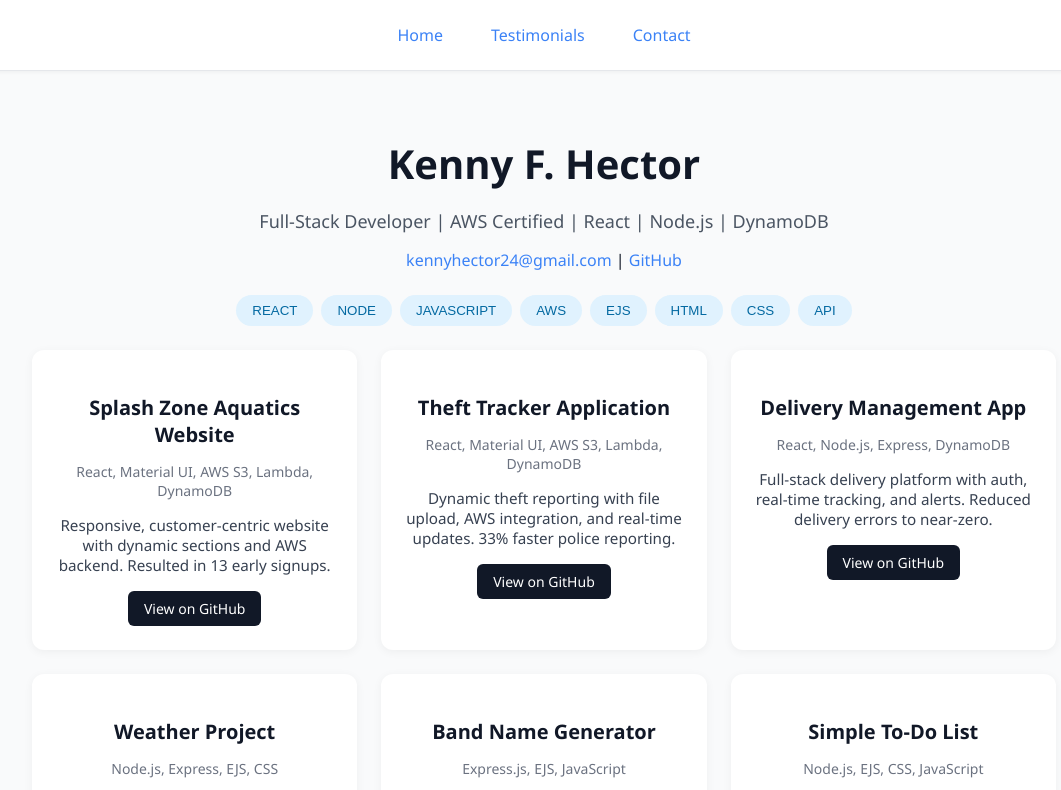
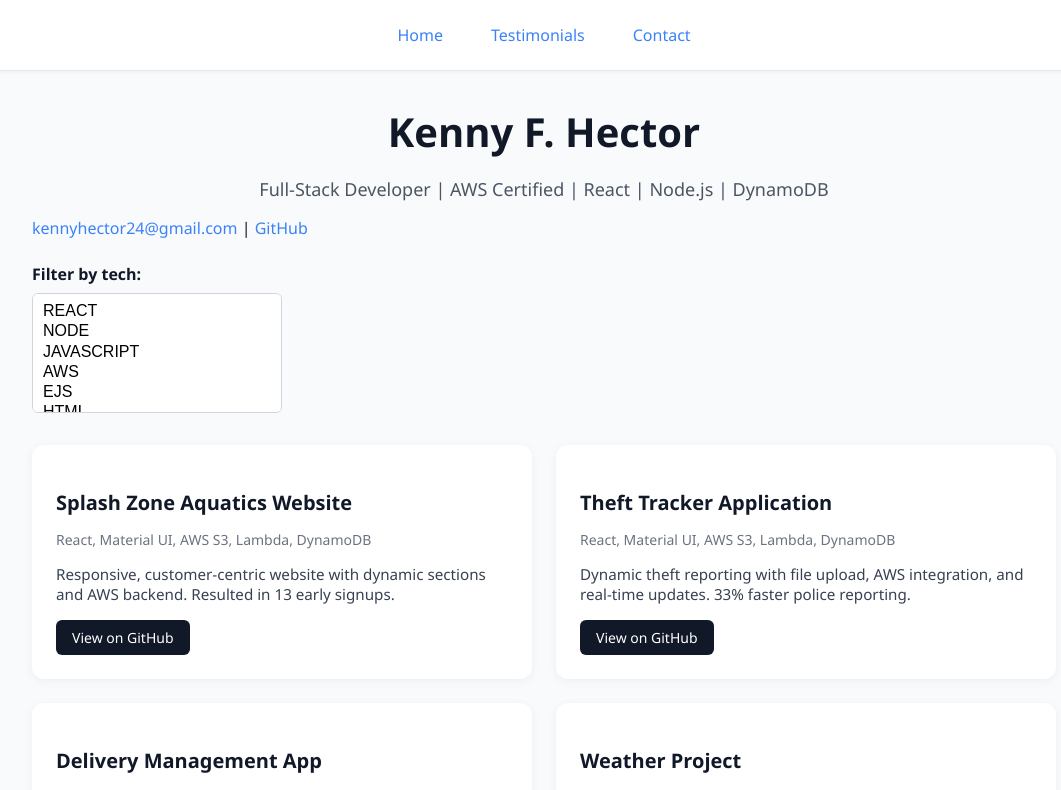
Before and after one commit to khector24/react-ai-portfolio, a React (Vite) app: page / in a window 1280 px wide. Shown: the top 790 px of the page, without its empty margins (96-1157 px from the left). Built offline with nearby package versions, Linux system fonts and the light colour scheme.

Commit message:
Switch buttons filter to dropdown menu.

```diff
--- a/src/App.css
+++ b/src/App.css
@@ -45,10 +45,38 @@ a:hover {
   text-decoration: underline;
 }
 
+.dropdown-filter {
+  margin: 1.5rem 0;
+  display: flex;
+  flex-direction: column;
+  align-items: flex-start;
+}
+
+.dropdown-filter label {
+  font-weight: 600;
+  margin-bottom: 0.5rem;
+}
+
+.dropdown-filter select {
+  padding: 0.5rem;
+  border-radius: 0.375rem;
+  border: 1px solid #d1d5db;
+  font-size: 1rem;
+  min-width: 250px;
+  height: 120px;
+}
+
 .projects-grid {
   display: grid;
-  grid-template-columns: repeat(auto-fit, minmax(300px, 1fr));
+  grid-template-columns: 1fr;
   gap: 1.5rem;
+  margin-top: 2rem;
+}
+
+@media (min-width: 768px) {
+  .projects-grid {
+    grid-template-columns: repeat(2, 1fr);
+  }
 }
 
 .project-card {
@@ -215,7 +243,8 @@ nav a:hover {
 .portfolio-header {
   max-width: 1024px;
   margin: 0 auto;
-  text-align: center;
+  text-align: left;
+  padding: 0 1rem;
 }
 
 .footer {
--- a/src/Portfolio.jsx
+++ b/src/Portfolio.jsx
@@ -1,3 +1,6 @@
+import { useState } from "react";
+import "./App.css";
+
 const projects = [
   {
     title: "Splash Zone Aquatics Website",
@@ -81,16 +84,27 @@ const projects = [
   },
 ];
 
-export default function Portfolio({ filter = null }) {
-  const filteredProjects = filter
+export default function Portfolio() {
+  const [selectedTags, setSelectedTags] = useState([]);
+
+  const handleTagChange = (e) => {
+    const { options } = e.target;
+    const values = Array.from(options)
+      .filter((o) => o.selected)
+      .map((o) => o.value);
+    setSelectedTags(values);
+  };
+
+  const filteredProjects =
+    selectedTags.length > 0
       ? projects.filter((proj) =>
-        proj.tech.toLowerCase().includes(filter.toLowerCase())
+          selectedTags.every((tag) => proj.tags.includes(tag))
         )
       : projects;
 
   return (
     <main className="portfolio-header">
-      <section className="max-w-4xl mx-auto text-center">
+      <section className="max-w-4xl mx-auto text-left">
         <h1 className="text-4xl font-bold mb-2">Kenny F. Hector</h1>
         <p className="text-lg mb-6">
           Full-Stack Developer | AWS Certified | React | Node.js | DynamoDB
@@ -111,7 +125,14 @@ export default function Portfolio({ filter = null }) {
             GitHub
           </a>
         </div>
-        <div className="filter-buttons">
+        <div className="dropdown-filter">
+          <label htmlFor="tech-select">Filter by tech:</label>
+          <select
+            id="tech-select"
+            multiple
+            value={selectedTags}
+            onChange={handleTagChange}
+          >
             {[
               "react",
               "node",
@@ -122,13 +143,11 @@ export default function Portfolio({ filter = null }) {
               "css",
               "api",
             ].map((tag) => (
-            <button
-              key={tag}
-              onClick={() => (window.location.href = `/?filter=${tag}`)}
-            >
+              <option key={tag} value={tag}>
                 {tag.toUpperCase()}
-            </button>
+              </option>
             ))}
+          </select>
         </div>
       </section>
 
```
Lines whose indentation alone changed are shown as unchanged.
